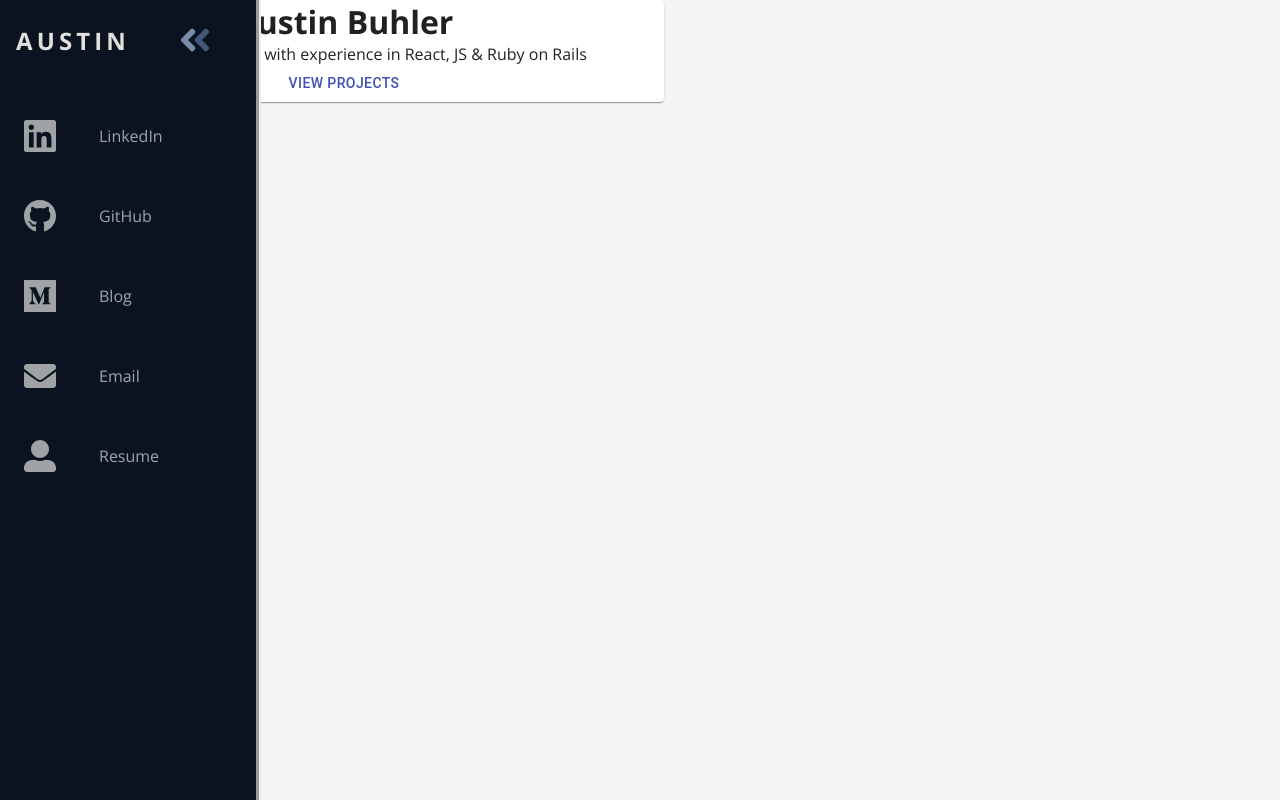
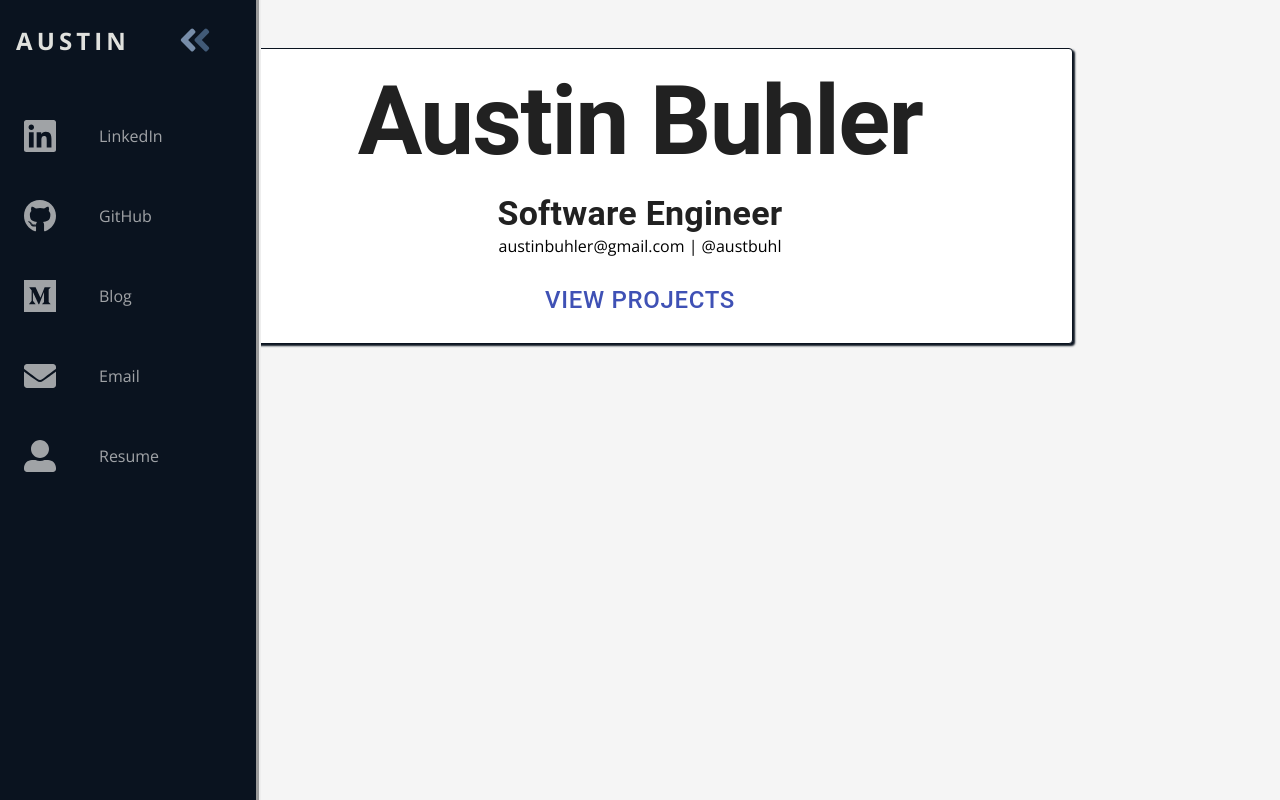
Before and after one commit to austbuhl/portfolio, a React (Create React App) app: page / in a window 1280 px wide. Built offline with nearby package versions, Linux system fonts and the light colour scheme.

Commit message:
Centering

```diff
--- a/src/App.css
+++ b/src/App.css
@@ -6,3 +6,8 @@
 main {
   text-align: center;
 }
+
+#main-container {
+  display: flex;
+  justify-content: center;
+}
--- a/src/App.js
+++ b/src/App.js
@@ -5,17 +5,40 @@ import { motion, AnimatePresence } from 'framer-motion'
 import { ProjectCards } from './components/ProjectCards'
 import { ProjectDetail } from './components/ProjectDetail'
 import projects from './projects.json'
-import { Paper, Container, Button } from '@material-ui/core'
+import {
+  makeStyles,
+  Paper,
+  Container,
+  Grid,
+  Avatar,
+  Button,
+  Typography
+} from '@material-ui/core'
 import { animationOne, transition } from './animations/index'
 import './App.css'
 
+const useStyles = makeStyles((theme) => ({
+  card: {
+    width: '65vw',
+    marginTop: '3rem',
+    boxShadow: '2px 2px 2px #0a131f',
+    border: '0.25px solid #0a131f',
+    padding: '1rem'
+  },
+  image: {
+    width: theme.spacing(25),
+    height: theme.spacing(25)
+  }
+}))
+
 function App() {
+  const classes = useStyles()
   return (
     <AnimatePresence exitBeforeEnter>
       <Switch>
         <div className='App'>
           <NavBar />
-          <Container>
+          <Container id='main-container'>
             <Route
               exact
               path='/projects/:id'
@@ -36,15 +59,29 @@ function App() {
                 variants={animationOne}
                 transition={transition}
               >
-                <Paper style={{ width: '50vw' }}>
-                  <h1>Austin Buhler</h1>
-                  <p>
-                    A full stack developer with experience in React, JS & Ruby
-                    on Rails
-                  </p>
+                <Paper className={classes.card}>
+                  <Typography variant='h1' component='h1'>
+                    <strong>Austin Buhler</strong>
+                  </Typography>
 
+                  <Typography variant='h4' style={{ marginTop: '1rem' }}>
+                    <strong>Software Engineer</strong>
+                  </Typography>
+                  <div>
+                    <a href='mailto:austinbuhler@gmail.com'>
+                      <span>austinbuhler@gmail.com</span>
+                    </a>
+                    <a href='https://github.com/austbuhl' target='_blank'>
+                      <span> | @austbuhl</span>
+                    </a>
+                  </div>
                   <NavLink to='/projects'>
-                    <Button color='primary'>View Projects</Button>
+                    <Button
+                      color='primary'
+                      style={{ marginTop: '1rem', fontSize: '1.5rem' }}
+                    >
+                      View Projects
+                    </Button>
                   </NavLink>
                 </Paper>
               </motion.main>
--- a/src/components/ProjectCards.jsx
+++ b/src/components/ProjectCards.jsx
@@ -123,17 +123,18 @@ export const ProjectCards = ({ projects }) => {
   }
 
   return (
-    <motion.section
+    <motion.div
       initial='out'
       animate='in'
       exit='out'
       variants={animationTwo}
       transition={transition}
+      style={{ width: '100%' }}
       className='cards-container'
     >
-      <h1>Projects</h1>
+      <Typography variant='h3'>Projects</Typography>
       {renderCards()}
-    </motion.section>
+    </motion.div>
   )
 }
 
```
Also changed, not shown: 1 other file (tests, documents, lock files or other folders).
